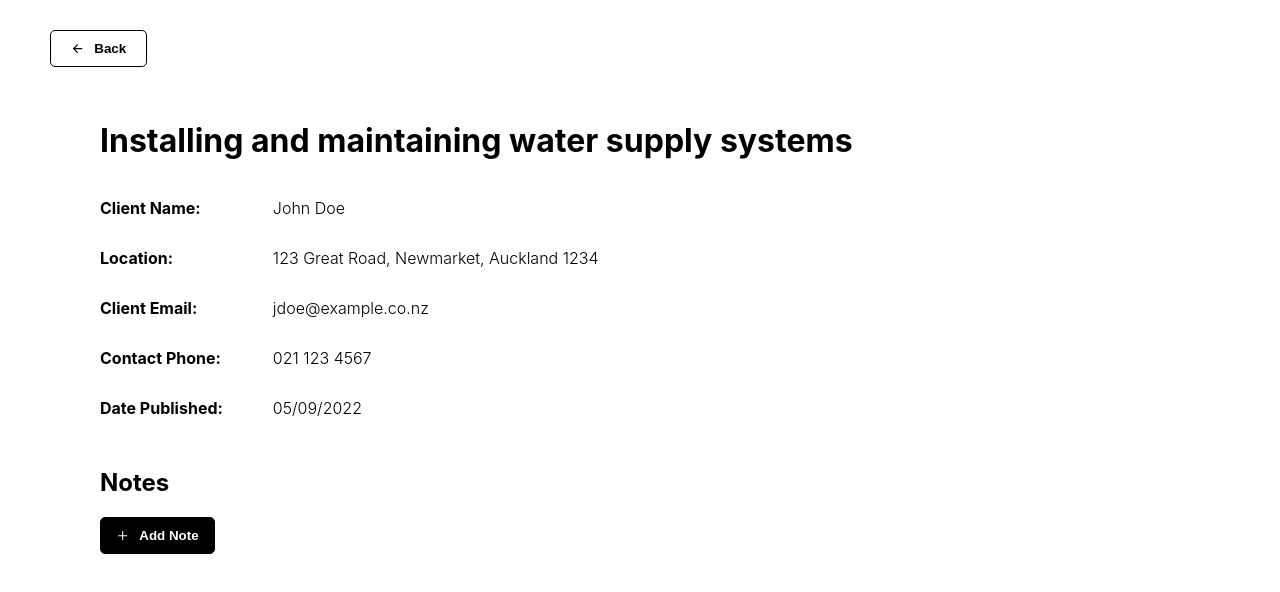
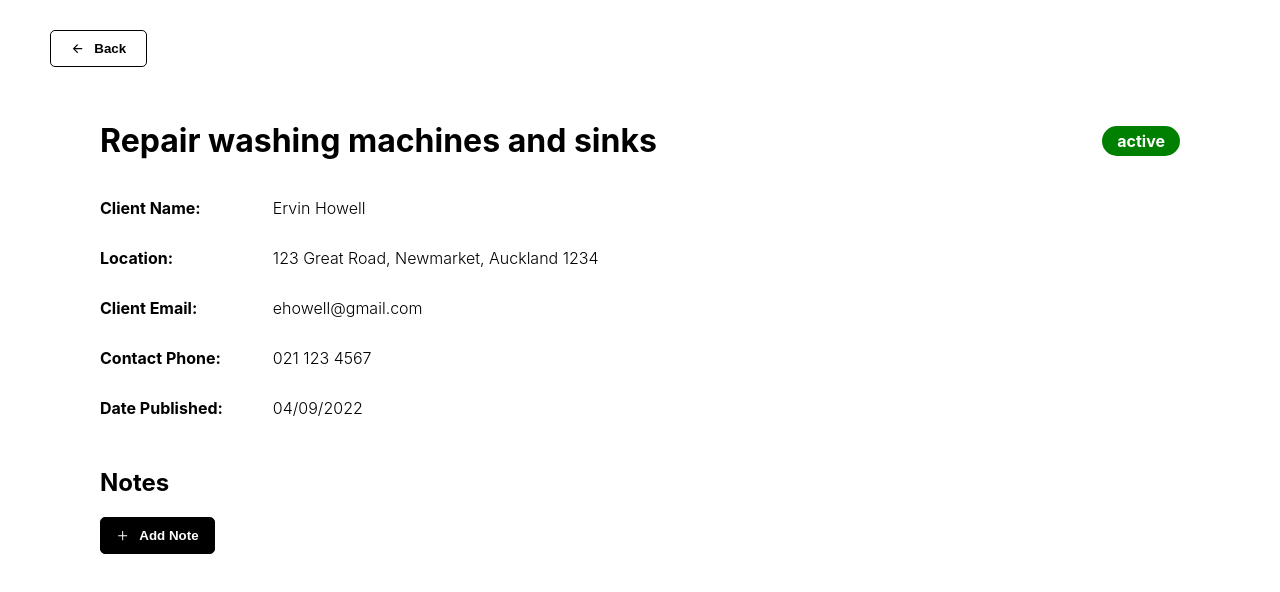
Before and after one commit to danielkim2711/react-tradie-jobs, a React (Create React App) app: page /4accb4a4-3052-4eba-9e25-3a04d202cc3c in a window 1280 px wide. Shown: the top 592 px of the page. Built offline with nearby package versions, Linux system fonts and the light colour scheme.

Commit message:
Add status to job component and fetch job from db

```diff
--- a/src/components/note/note.styles.css
+++ b/src/components/note/note.styles.css
@@ -3,6 +3,6 @@
   justify-content: space-between;
   align-items: center;
   border: 1px solid #ccc;
+  margin: 20px 0;
   padding: 10px 20px;
-  margin: 20px 0;
 }
--- a/src/db.js
+++ b/src/db.js
@@ -6,8 +6,9 @@ const jobs = [
     defaultStatus: 'scheduled',
     status: ['scheduled', 'active', 'invoicing', 'to priced', 'completed'],
     title: 'Install and maintain water supply systems',
-    clientName: 'John Doe',
-    clientEmail: 'jdoe@example.co.nz',
+    location: '123 Great Road, Newmarket, Auckland 1234',
+    clientName: 'Leanne Graham',
+    clientEmail: 'jgraham@gmail.com',
     contactPhone: '021 123 4567',
     createdAt: '05/09/2022',
   },
@@ -16,8 +17,9 @@ const jobs = [
     defaultStatus: 'active',
     status: ['scheduled', 'active', 'invoicing', 'to priced', 'completed'],
     title: 'Repair washing machines and sinks',
-    clientName: 'John Doe',
-    clientEmail: 'jdoe@example.co.nz',
+    location: '123 Great Road, Newmarket, Auckland 1234',
+    clientName: 'Ervin Howell',
+    clientEmail: 'ehowell@gmail.com',
     contactPhone: '021 123 4567',
     createdAt: '04/09/2022',
   },
@@ -26,8 +28,9 @@ const jobs = [
     defaultStatus: 'invoicing',
     status: ['scheduled', 'active', 'invoicing', 'to priced', 'completed'],
     title: 'Install waste disposal and sanitary systems',
-    clientName: 'John Doe',
-    clientEmail: 'jdoe@example.co.nz',
+    location: '123 Great Road, Newmarket, Auckland 1234',
+    clientName: 'Clementine Bauch',
+    clientEmail: 'cbauch@gmail.com',
     contactPhone: '021 123 4567',
     createdAt: '03/09/2022',
   },
@@ -36,8 +39,9 @@ const jobs = [
     defaultStatus: 'to priced',
     status: ['scheduled', 'active', 'invoicing', 'to priced', 'completed'],
     title: 'Install and maintain gas and liquid heating systems',
-    clientName: 'John Doe',
-    clientEmail: 'jdoe@example.co.nz',
+    location: '123 Great Road, Newmarket, Auckland 1234',
+    clientName: 'Patricia Lebsack',
+    clientEmail: 'plebsack@gmail.com',
     contactPhone: '021 123 4567',
     createdAt: '02/09/2022',
   },
@@ -47,8 +51,9 @@ const jobs = [
     status: ['scheduled', 'active', 'invoicing', 'to priced', 'completed'],
     title:
       'Inspecting and testing plumbing systems for safety, functionality, and code compliance',
-    clientName: 'John Doe',
-    clientEmail: 'jdoe@example.co.nz',
+    location: '123 Great Road, Newmarket, Auckland 1234',
+    clientName: 'Chelsey Dietrich',
+    clientEmail: 'cdietrich@gmail.com',
     contactPhone: '021 123 4567',
     createdAt: '01/09/2022',
   },
--- a/src/routes/job/job.component.jsx
+++ b/src/routes/job/job.component.jsx
@@ -12,13 +12,27 @@ const Job = () => {
 
   return (
     <>
-      <div className='job-container'>
+      {jobs
+        .filter((job) => job.id === jobId)
+        .map((job) => (
+          <div key={job.id} className='job-container'>
             <Link to='/'>
               <button className='btn-go-back'>
                 <IoArrowBack style={{ marginRight: '10px' }} /> Back
               </button>
             </Link>
-        <h1>Installing and maintaining water supply systems</h1>
+            <div className='job-title-container'>
+              <h1>{job.title}</h1>
+              <p
+                className={`job-status ${
+                  job.defaultStatus === 'to priced'
+                    ? 'job-status-to-priced'
+                    : `job-status-${job.defaultStatus}`
+                }`}
+              >
+                {job.defaultStatus}
+              </p>
+            </div>
             <div className='job-description-container'>
               <div className='job-description-left'>
                 <p>Client Name:</p>
@@ -28,16 +42,17 @@ const Job = () => {
                 <p>Date Published:</p>
               </div>
               <div className='job-description-right'>
-            <p>John Doe</p>
-            <p>123 Great Road, Newmarket, Auckland 1234</p>
-            <p>jdoe@example.co.nz</p>
-            <p>021 123 4567</p>
-            <p>05/09/2022</p>
+                <p>{job.clientName}</p>
+                <p>{job.location}</p>
+                <p>{job.clientEmail}</p>
+                <p>{job.contactPhone}</p>
+                <p>{job.createdAt}</p>
               </div>
             </div>
 
             <NoteList />
           </div>
+        ))}
     </>
   );
 };
--- a/src/routes/job/job.styles.css
+++ b/src/routes/job/job.styles.css
@@ -23,6 +23,39 @@
   padding: 100px;
 }
 
+.job-title-container {
+  display: flex;
+  justify-content: space-between;
+  align-items: center;
+}
+
+.job-title-container .job-status {
+  border-radius: 15px;
+  color: #fff;
+  font-weight: 700;
+  padding: 5px 15px;
+}
+
+.job-status.job-status-scheduled {
+  background-color: yellowgreen;
+}
+
+.job-status.job-status-active {
+  background-color: green;
+}
+
+.job-status.job-status-invoicing {
+  background-color: orange;
+}
+
+.job-status.job-status-to-priced {
+  background-color: orangered;
+}
+
+.job-status.job-status-completed {
+  background-color: gray;
+}
+
 .job-description-container {
   display: flex;
 }
```
Lines whose indentation alone changed are shown as unchanged.
